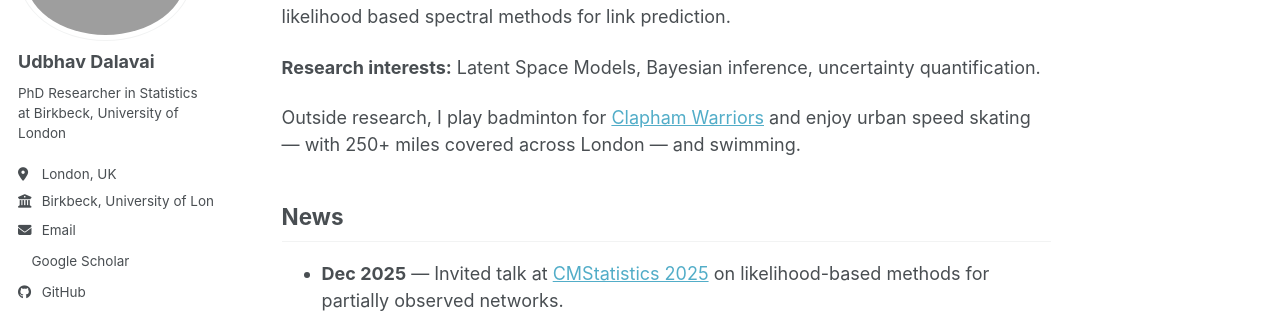
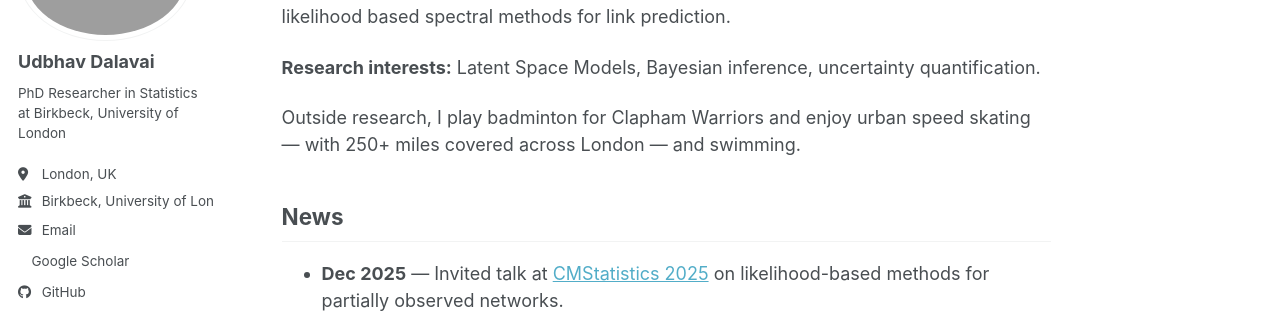
Before and after one commit to Udbhav-Dalavai/Udbhav-Dalavai.github.io, a Jekyll site: the page built from _pages/about.md, in a window 1280 px wide and 1138 px high. Shown: the part 194-507 px from the top of the window. Built offline with Jekyll 4.4.1, drawn with Linux system fonts in a browser that asks for light colours; a style sheet for code colours, icons or effects is not loaded; part of the change alters nothing that is shown.

```diff
--- a/_pages/about.md
+++ b/_pages/about.md
@@ -11,7 +11,7 @@ I am a second-year PhD student in Statistics at [Birkbeck, University of London]
 
 **Research interests:** Latent Space Models, Bayesian inference, uncertainty quantification.
 
-Outside research, I play badminton for [Clapham Warriors](https://www.clapha.com/) and enjoy urban speed skating — with 250+ miles covered across London — and swimming.
+Outside research, I play badminton for Clapham Warriors and enjoy urban speed skating — with 250+ miles covered across London — and swimming.
 
 ## News
 
```
